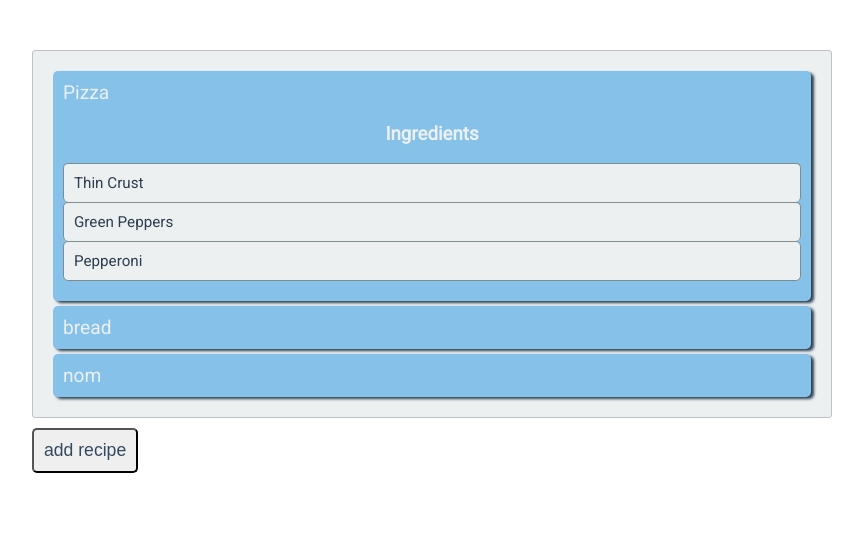
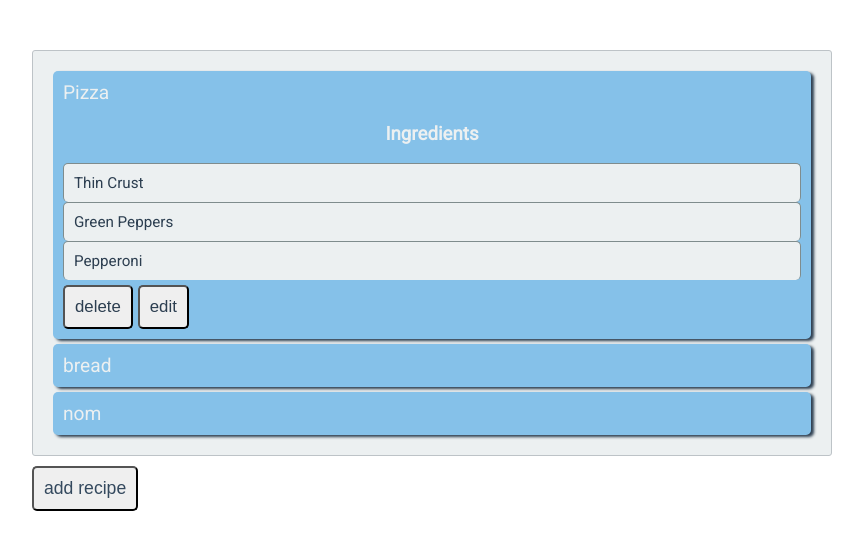
Before and after one commit to jjs88/recipe-box, a React (Create React App) app: page / in a window 1280 px wide. Both pictures are taken after a click on the element "Pizza". Shown: the top 550 px of the page, without its empty margins (208-1071 px from the left). Built offline with nearby package versions, Linux system fonts and the light colour scheme.

Commit message:
redesign complete

```diff
--- /dev/null
+++ b/src/components/EditRecipeForm/EditRecipeForm.css
@@ -0,0 +1,33 @@
+.EditRecipeForm {
+  color: #2c3e50;
+  padding: 10px;
+  box-sizing: border-box;
+}
+
+.EditRecipeFormItem {
+  display: flex;
+  padding: 10px;
+  flex-direction: column;
+  box-sizing: border-box;
+}
+
+.EditRecipeFormItem label {
+  font-size: 110%;
+  margin-bottom: 5px;
+}
+
+
+.EditRecipeFormItem input {
+  font-size: 105%;
+}
+
+.EditRecipeForm__close {
+  position: absolute;
+  top: 5px;
+  right: 10px;
+}
+
+.EditRecipeForm__close:hover {
+  cursor: pointer;
+  color: #e74c3c;
+}
--- /dev/null
+++ b/src/components/EditRecipeForm/EditRecipeForm.js
@@ -0,0 +1,43 @@
+import React, { Component } from 'react';
+import Button from '../ui/Button/Button';
+
+class EditRecipeForm extends Component {
+
+  state = {
+    name: null,
+    ingredients: null
+  }
+
+  componentDidMount() {
+    this.setState({name: this.props.recipe.name, ingredients: this.props.recipe.ingredients.join(',')});
+  }
+
+  submitForm = (e, name) => {
+    e.preventDefault();
+    // console.log('edit form', this.state.name, name, this.state.ingredients);
+    this.props.editRecipe(this.state.name, name, this.state.ingredients);
+  }
+
+
+  render() {
+    const { name, ingredients } = this.props.recipe;
+
+    return (
+      <form className="EditRecipeForm" onSubmit={(e) => this.submitForm(e, name)}>
+       <span className="fas fa-times EditRecipeForm__close" onClick={this.props.toggleModal}></span>
+        <div className="EditRecipeFormItem">
+          <label>Recipe</label>
+          <input type="text" defaultValue={name} onChange={(e) => this.setState({name: e.target.value})} />
+        </div>
+        <div className="EditRecipeFormItem">
+          <input type="text" defaultValue={ingredients.join(',')} onChange={(e) => this.setState({ingredients: e.target.value})} />
+        </div>
+        <div className="EditRecipeFormItem">
+          <Button type="submit" text="edit"/>
+        </div>
+      </form>
+    )
+  }
+}
+
+export default EditRecipeForm;
--- a/src/components/Ingredient/Ingredient.css
+++ b/src/components/Ingredient/Ingredient.css
@@ -11,6 +11,6 @@
   border-bottom: 0;
 }
 
-.Ingredient:last-child {
+.Ingredient:last-of-type {
   margin-bottom: 10px;
 }
--- a/src/components/Recipe/Recipe.js
+++ b/src/components/Recipe/Recipe.js
@@ -19,7 +19,7 @@ class Recipe extends Component {
     return (
       <div className="Recipe">
         <p className="Recipe__name" onClick={this.toggleIngredients}>{name}</p>
-        <Ingredients ingredients={ingredients} open={this.state.open}/>
+        <Ingredients ingredients={ingredients} name={name} open={this.state.open} clickEditRecipe={this.props.clickEditRecipe} removeRecipe={this.props.removeRecipe}/>
       </div>
     )
   }
--- a/src/components/ui/Modal/ModalContent/ModalContent.js
+++ b/src/components/ui/Modal/ModalContent/ModalContent.js
@@ -5,7 +5,8 @@ const ModalContent = (props) => {
 
   return (
     <div className="ModalContent" >
-      <AddRecipeForm addRecipe={props.addRecipe} toggleModal={props.toggleModal}/>
+      {/* <AddRecipeForm addRecipe={props.addRecipe} toggleModal={props.toggleModal}/> */}
+      {props.children}
     </div>
   )
 }
--- a/src/components/ui/Modal/modal.js
+++ b/src/components/ui/Modal/modal.js
@@ -6,9 +6,15 @@ const modal = (props) => {
 
   const classes = props.modalOpen ? 'modal open': 'modal close';
 
+  // return (
+  //   <div className={classes}>
+  //     <ModalContent addRecipe={props.addRecipe} toggleModal={props.click}/>
+  //   </div>
+  // )
+
   return (
     <div className={classes}>
-      <ModalContent addRecipe={props.addRecipe} toggleModal={props.click}/>
+      {props.children}
     </div>
   )
 }
--- a/src/containers/App.js
+++ b/src/containers/App.js
@@ -4,12 +4,17 @@ import Recipes from './Recipes/Recipes';
 import Layout from '../containers/Layout/Layout';
 import Button from '../components/ui/Button/Button';
 import Modal from '../components/ui/Modal/modal';
+import ModalContent from '../components/ui/Modal/ModalContent/ModalContent';
 import AddRecipeForm from '../components/AddRecipeForm/AddRecipeForm';
+import EditRecipeForm from '../components/EditRecipeForm/EditRecipeForm';
 
 class App extends Component {
 
   state = {
+    addRecipe: false,
+    editRecipe: false,
     modalOpen: false,
+    recipeToEdit: null,
     recipes: [
       {
         name: 'Pizza',
@@ -26,8 +31,6 @@ class App extends Component {
     ]
   }
 
-
-
   toggleModal = () => this.setState({modalOpen: !this.state.modalOpen});
 
   addRecipe = (name, ingredients) => {
@@ -36,11 +39,38 @@ class App extends Component {
     this.setState({recipes, modalOpen: false});
   }
 
+  editRecipe = (name, oldName, ingredients) => {
+    const { recipes } = this.state;
+    const copy = recipes.map(item => {
+      if(item.name === oldName) {
+        item.name = name;
+        item.ingredients = ingredients.split(',');
+      }
+      return item;
+    });
+    this.setState({addRecipe: false, editRecipe: false, modalOpen: !this.state.modalOpen, recipes: copy});
+  }
+
+  removeRecipe = (name) => {
+    const { recipes:copy } = { ...this.state }
+    const recipes = copy.filter(item => item.name !== name);
+    this.setState({recipes});
+  }
+
+  clickAddRecipe = () => {
+    this.setState({addRecipe: true, editRecipe: false, modalOpen: !this.state.modalOpen});
+  }
+
+  clickEditRecipe = (name) => {
+    //get the recipe to edit
+    const [recipe] = this.state.recipes.filter(item => item.name === name);
+    //set state for edit
+    this.setState({addRecipe: false, editRecipe: true, modalOpen: !this.state.modalOpen, recipeToEdit: recipe});
+  }
 
 
 
   render() {
-
     const btnStyles = {
       marginTop: '10px',
       fontSize: '110%',
@@ -49,12 +79,14 @@ class App extends Component {
 
     return (
       <Layout>
-        {/* {
-          this.state.modalOpen ? <Modal click={this.toggleModal} modalOpen={this.state.modalOpen} addRecipe={this.addRecipe}/>: null
-        } */}
-        <Modal click={this.toggleModal} modalOpen={this.state.modalOpen} addRecipe={this.addRecipe}/>
-        <Recipes recipes={this.state.recipes}/>
-        <Button text="add recipe" click={this.toggleModal} styles={btnStyles}/>
+        <Modal click={this.toggleModal} modalOpen={this.state.modalOpen}>
+          <ModalContent>
+            {this.state.addRecipe ? <AddRecipeForm toggleModal={this.toggleModal} addRecipe={this.addRecipe}/>:null}
+            {this.state.editRecipe ? <EditRecipeForm toggleModal={this.toggleModal} recipe={this.state.recipeToEdit} editRecipe={this.editRecipe}/>:null}
+          </ModalContent>
+        </Modal>
+        <Recipes recipes={this.state.recipes} clickEditRecipe={this.clickEditRecipe} removeRecipe={this.removeRecipe}/>
+        <Button text="add recipe" click={this.clickAddRecipe} styles={btnStyles}/>
       </Layout>
     );
   }
--- a/src/containers/Ingredients/Ingredients.css
+++ b/src/containers/Ingredients/Ingredients.css
@@ -17,3 +17,8 @@
 .Ingredients__title {
   text-align: center;
 }
+
+.row {
+  display: flex;
+  margin-top: 5px;
+}
--- a/src/containers/Ingredients/Ingredients.js
+++ b/src/containers/Ingredients/Ingredients.js
@@ -1,5 +1,6 @@
 import React, { Component } from 'react';
 import Ingredient from '../../components/Ingredient/Ingredient';
+import Button from '../../components/ui/Button/Button';
 
 const Ingredients = (props) => {
   const classes = props.open ? 'Ingredients Open': 'Ingredients Close';
@@ -13,6 +14,10 @@ const Ingredients = (props) => {
     <div className={classes}>
       <h3 className="Ingredients__title">Ingredients</h3>
       {renderIngredients()}
+      <div className="row">
+        <Button text="delete" styles={{marginRight: '5px', fontSize: '105%', color: '#2c3e50'}} click={() => props.removeRecipe(props.name)}/>
+        <Button text="edit" click={() => props.clickEditRecipe(props.name)} styles={{fontSize:'105%', color: '#2c3e50'}}/>
+      </div>
     </div>
   )
 }
--- a/src/containers/Recipes/Recipes.js
+++ b/src/containers/Recipes/Recipes.js
@@ -5,7 +5,7 @@ class Recipes extends Component {
 
   renderRecipes = () => {
     if(this.props.recipes.length === 0) return <div>please add a recipe</div>;
-    return this.props.recipes.map( (recipe, idx) => <Recipe key={recipe.name+idx} recipe={recipe}/>)
+    return this.props.recipes.map( (recipe, idx) => <Recipe key={recipe.name+idx} recipe={recipe} clickEditRecipe={this.props.clickEditRecipe} removeRecipe={this.props.removeRecipe}/>)
   }
 
   render() {
--- a/src/index.css
+++ b/src/index.css
@@ -7,6 +7,7 @@
 @import './components/ui/Modal/modal.css';
 @import './components/ui/Modal/ModalContent/ModalContent.css';
 @import './components/AddRecipeForm/AddRecipeForm.css';
+@import './components/EditRecipeForm/EditRecipeForm.css';
 @import './components/AddRecipeFormItem/AddRecipeFormItem.css';
 
 
```
